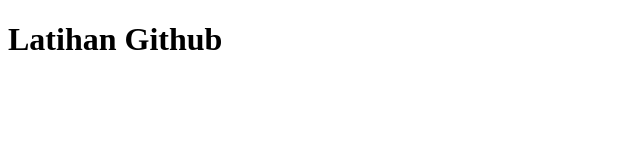
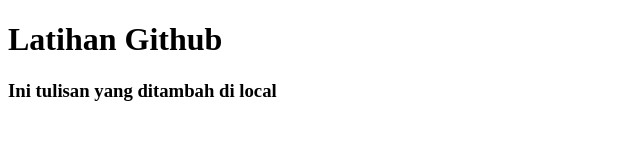
Before and after one commit to ricakagus/LatihanGithub, a plain HTML site: page index.html in a window 1280 px wide. Shown: the whole page, without its empty margins (0-640 px from the left). Drawn offline with Linux system fonts and the light colour scheme.

Commit message:
commit kedua

```diff
--- a/index.html
+++ b/index.html
@@ -9,6 +9,7 @@
 
 <body>
   <h1>Latihan Github</h1>
+  <h3>Ini tulisan yang ditambah di local</h3>
 
 </body>
 
```
